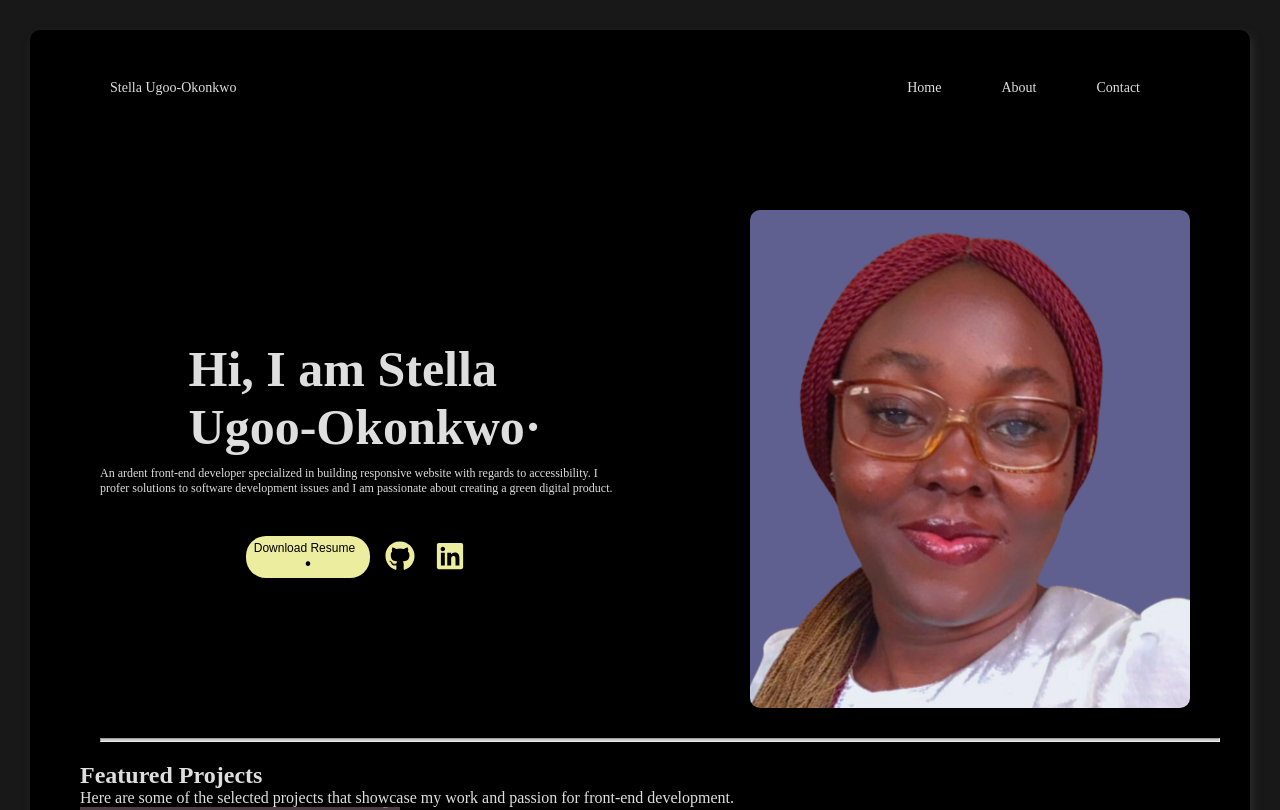
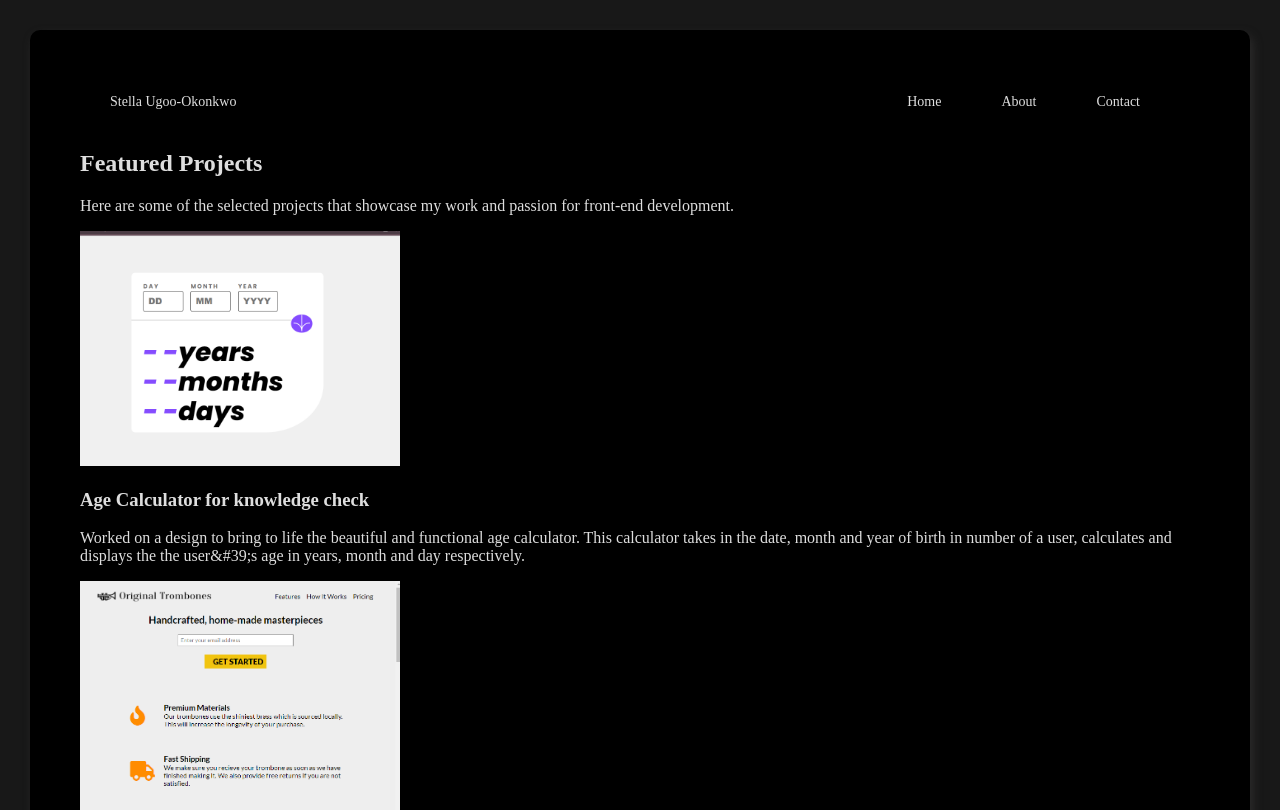
Before and after one commit to Ozyugoo/Portfolio, a React (Vite) app: page / in a window 1280 px wide. Shown: the top 810 px of the page. Built offline with nearby package versions, Linux system fonts and the light colour scheme.

Commit message:
Update: adjust styles to align with design

```diff
--- a/src/components/header/Header.jsx
+++ b/src/components/header/Header.jsx
@@ -1,5 +1,4 @@
 import "./header.css"
-import Hero from "../hero/Heros.jsx";
 import '../body/body.css'
 
 function Header() {
@@ -20,10 +19,6 @@ function Header() {
           </nav>
         </div>
       </div>
-
-      <div>
-        <Hero />
-      </div>
     </>
   )
 }
--- a/src/components/header/header.css
+++ b/src/components/header/header.css
@@ -1,6 +1,6 @@
 .heading {
   display: block;
-  height: 100px;
+  height: 50px;
   margin-left: 30px;
   margin-right: 30px;
   margin-bottom: 20px;
--- a/src/index.css
+++ b/src/index.css
@@ -29,7 +29,7 @@ hr {
 button {
   color: #000000;
   background-color: rgb(237, 237, 159);
-  padding: 5px;
+  padding: 10px;
   font-size: 12px;
   border: none;
   border-radius: 20px;
```
